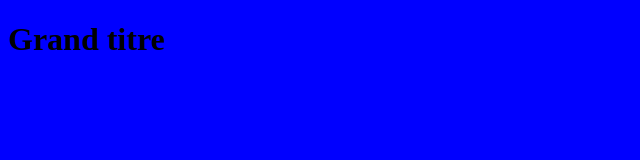
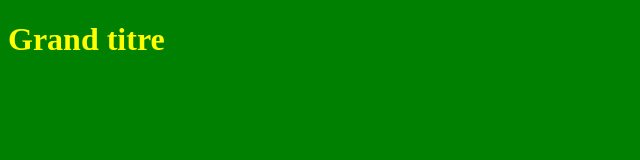
Before and after one commit to LlorensArthur/Dossier, a plain HTML site: page index.html in a window 1280 px wide. Shown: the whole page, without its empty margins (0-640 px from the left). Drawn offline with Linux system fonts and the light colour scheme.

Commit message:
Nouvelle proposition de couleurs

```diff
--- a/style.css
+++ b/style.css
@@ -1,2 +1,2 @@
-body { background-color:blue;}
-h1 {color:black;}
+body { background-color:green;}
+h1 {color:yellow;}
```
